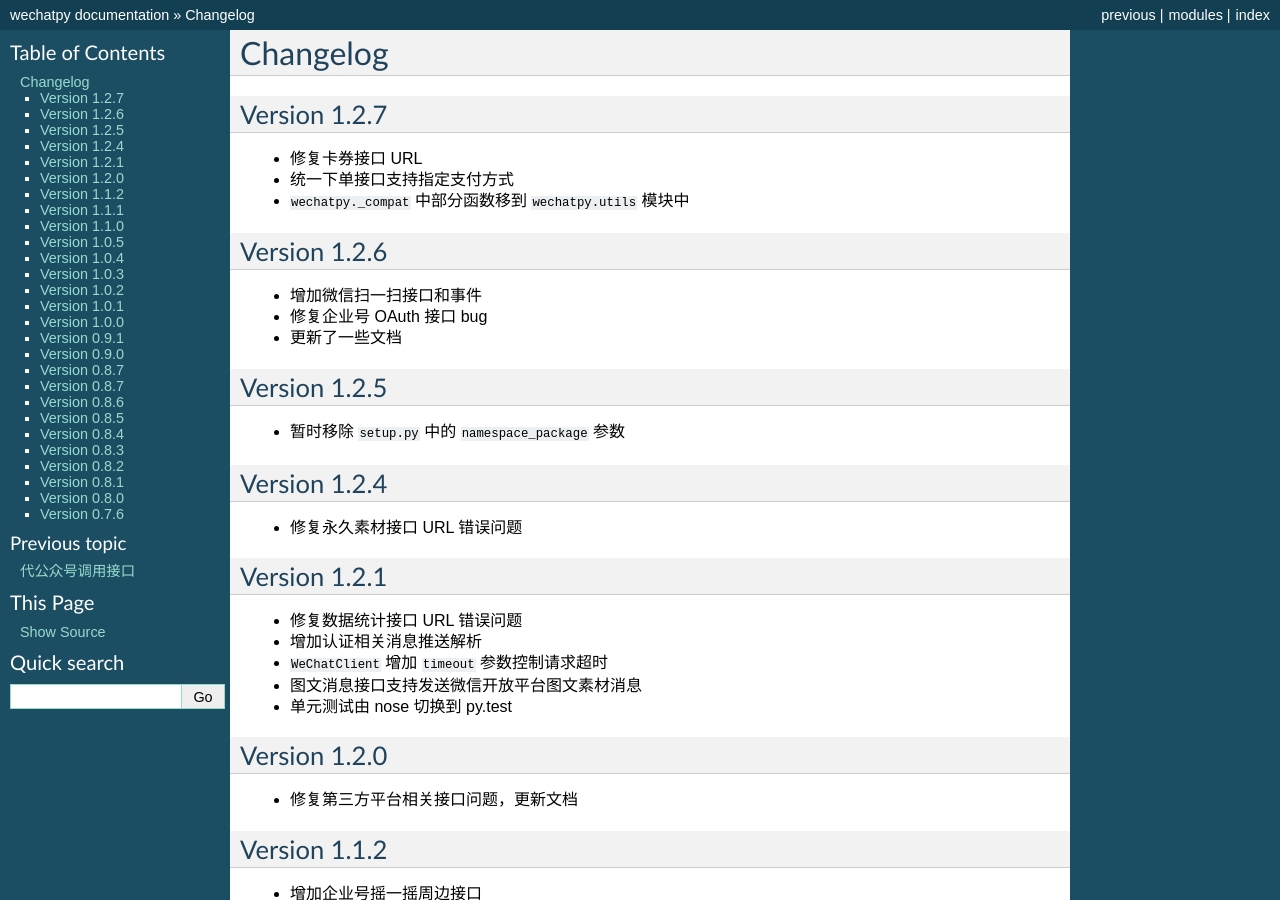
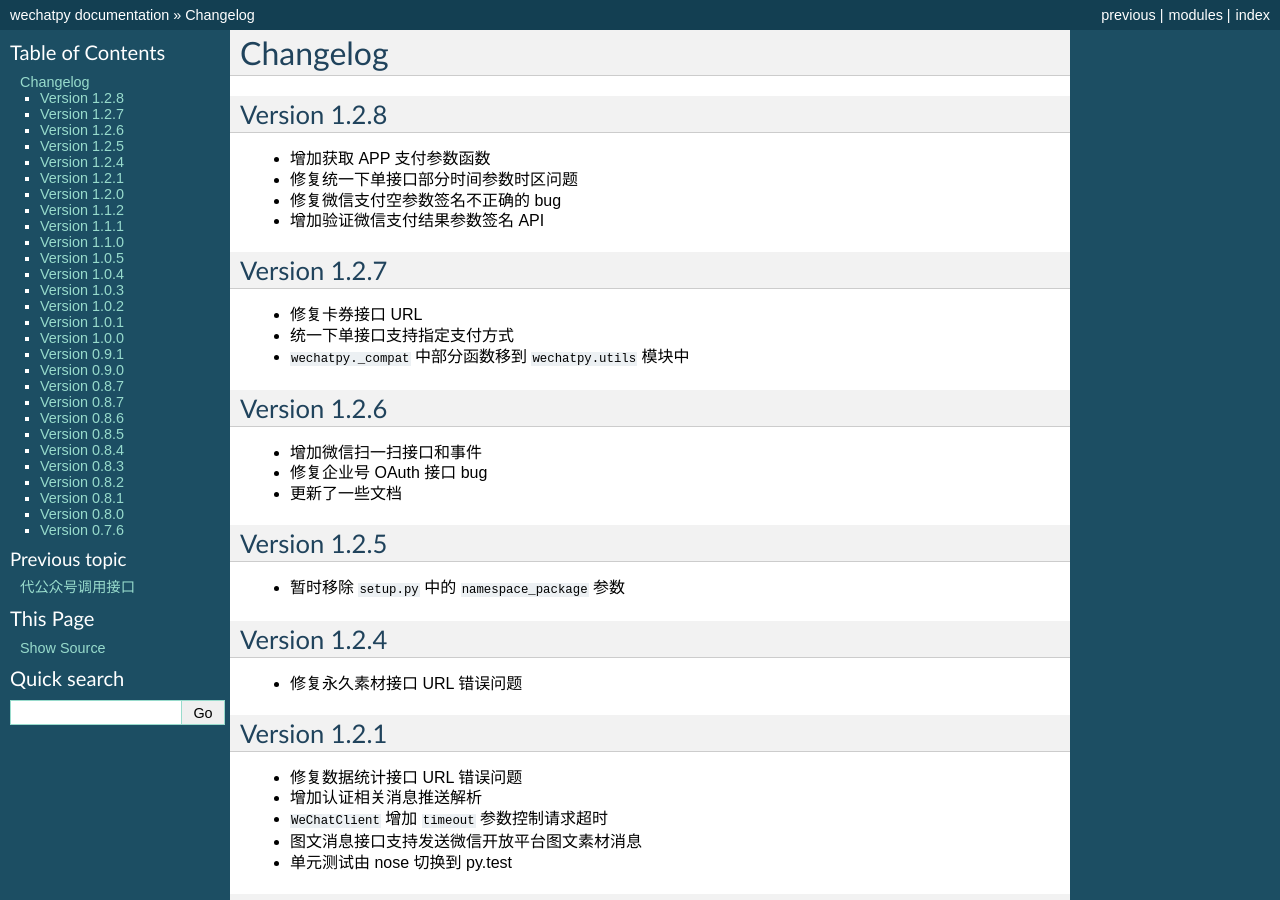
Before and after one commit to wechatpy/wechatpy, a Sphinx documentation site: the page built from docs/changelog.rst, in a window 1280 px wide and 900 px high. Built offline with Sphinx 7.4.7, drawn with Linux system fonts in a browser that asks for light colours; the version number could not be read and is left out.

Commit message:
Update changelog

```diff
--- a/docs/changelog.rst
+++ b/docs/changelog.rst
@@ -1,5 +1,13 @@
 Changelog
 ================
+
+Version 1.2.8
+-------------------------
+
++ 增加获取 APP 支付参数函数
++ 修复统一下单接口部分时间参数时区问题
++ 修复微信支付空参数签名不正确的 bug
++ 增加验证微信支付结果参数签名 API
 
 Version 1.2.7
 ------------------------
```
